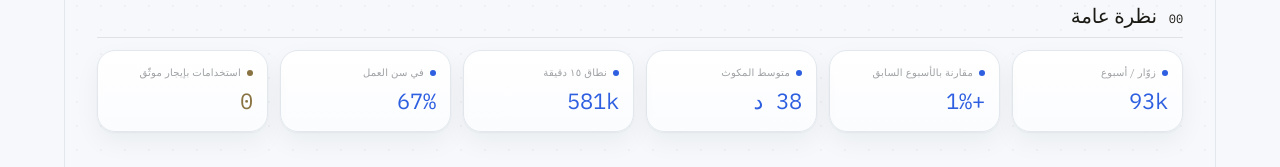
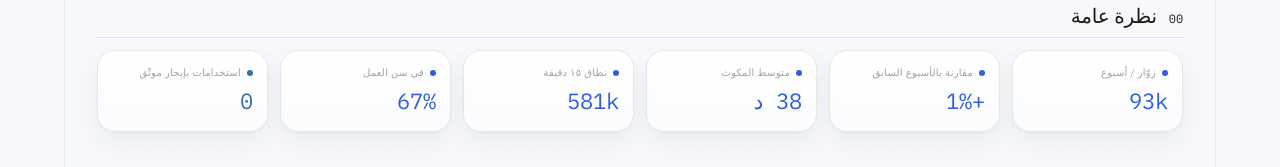
Before and after one commit to saleemzeidan123/satmarkets, a Next.js app: page /ar/area in a window 1280 px wide. Shown: the part 376-543 px from the top of the page. Built offline with nearby package versions, Linux system fonts and the light colour scheme; no server answers; the database is empty.

Commit message:
feat(brand): purge residual brass to Harbor/Azure across CSS and data-viz

```diff
--- a/src/app/[locale]/area/page.tsx
+++ b/src/app/[locale]/area/page.tsx
@@ -5,7 +5,7 @@ import { getSupabaseServer } from "@/lib/supabase/server";
 import { assetLabel } from "@/lib/labels";
 
 const TEAL = "#2E5FE0";
-const GOLD = "#8A7342";
+const GOLD = "#3A6EA5";
 
 const DISTRICTS = [
   { id: "d1111111-1111-1111-1111-111111111111", en: "KAFD", ar: "واجهة الرياض المالية" },
--- a/src/app/[locale]/building/[id]/page.tsx
+++ b/src/app/[locale]/building/[id]/page.tsx
@@ -8,7 +8,7 @@ import ListingCard from "@/components/ListingCard";
 import { getDictionary } from "@/i18n/getDictionary";
 import type { Listing } from "@/lib/types";
 
-const TEAL = "#2E5FE0"; const GOLD = "#8A7342";
+const TEAL = "#2E5FE0"; const GOLD = "#3A6EA5";
 function rng(seed: number) { return () => { seed = (seed * 1103515245 + 12345) & 0x7fffffff; return seed / 0x7fffffff; }; }
 function hash(s: string) { let h = 0; for (let i = 0; i < s.length; i++) h = (h * 31 + s.charCodeAt(i)) >>> 0; return h; }
 
--- a/src/app/[locale]/hbu/page.tsx
+++ b/src/app/[locale]/hbu/page.tsx
@@ -88,7 +88,7 @@ export default async function HbuPage({ params, searchParams }: { params: { loca
                 <Sig label={t.avail} value={String(u.avail)} />
                 <Sig label={t.supply} value={String(u.supply)} />
               </div>
-              <div className="mt-3 flex h-1.5 overflow-hidden rounded-full bg-charcoal/[0.05]"><div className="h-full" style={{ width: `${Math.round(u.score*100)}%`, background:"#8A7342" }} /></div>
+              <div className="mt-3 flex h-1.5 overflow-hidden rounded-full bg-charcoal/[0.05]"><div className="h-full" style={{ width: `${Math.round(u.score*100)}%`, background:"#3A6EA5" }} /></div>
             </div>
           ))}
         </div>
--- a/src/styles/globals.css
+++ b/src/styles/globals.css
@@ -8,7 +8,7 @@ html { scroll-behavior: smooth; }
 body {
   background:
     radial-gradient(1100px 560px at 82% -12%, rgba(46,95,224,0.055), transparent 60%),
-    radial-gradient(820px 460px at -8% 2%, rgba(138,115,66,0.04), transparent 55%),
+    radial-gradient(820px 460px at -8% 2%, rgba(58,110,165,0.04), transparent 55%),
     #F6F8FB;
   color: #1C1A15;
   font-family: "Hanken Grotesk", system-ui, sans-serif;
@@ -21,7 +21,7 @@ a { transition: color .18s ease; }
 .eyebrow { font-size: 10.5px; letter-spacing: 0.2em; text-transform: uppercase; color:#2E5FE0; font-weight:600; }
 .hairline { height:1px; background: linear-gradient(90deg, transparent, rgba(28,33,38,0.12), transparent); }
 .card { background:#fff; border:1px solid rgba(28,33,38,0.08); border-radius:14px; box-shadow:0 1px 2px rgba(20,24,28,0.04), 0 8px 24px -14px rgba(20,24,28,0.10); transition: transform .2s ease, box-shadow .2s ease, border-color .2s ease; }
-.card:hover { transform: translateY(-3px); box-shadow:0 14px 34px -14px rgba(20,24,28,0.20); border-color: rgba(138,115,66,0.35); }
+.card:hover { transform: translateY(-3px); box-shadow:0 14px 34px -14px rgba(20,24,28,0.20); border-color: rgba(58,110,165,0.35); }
 .btn-gold { background: linear-gradient(180deg, #4F78E8, #2E5FE0); color:#fff; border-radius:10px; box-shadow:0 1px 0 rgba(255,255,255,0.18) inset, 0 6px 16px -8px rgba(46,95,224,0.5); transition: filter .18s ease, transform .1s ease; }
 .btn-gold:hover { filter: brightness(1.06); }
 .btn-gold:active { transform: translateY(1px); }
@@ -29,8 +29,8 @@ a { transition: color .18s ease; }
 .btn-ghost:hover { background: rgba(28,33,38,0.03); border-color: rgba(28,33,38,0.28); }
 .badge { display:inline-flex; align-items:center; gap:6px; font-size:11px; letter-spacing:0.04em; padding:3px 9px; border-radius:999px; }
 .badge-verified { background: rgba(46,95,224,0.08); color:#2E5FE0; border:1px solid rgba(46,95,224,0.18); }
-.badge-gold { background: rgba(91,100,112,0.10); color:#6E5B33; border:1px solid rgba(138,115,66,0.24); font-weight:500; }
-.asset-photo { position:relative; border-radius:12px; overflow:hidden; background: linear-gradient(135deg, rgba(138,115,66,0.18), rgba(46,95,224,0.10)), #E7ECF1; }
+.badge-gold { background: rgba(91,100,112,0.10); color:#2C557F; border:1px solid rgba(58,110,165,0.24); font-weight:500; }
+.asset-photo { position:relative; border-radius:12px; overflow:hidden; background: linear-gradient(135deg, rgba(58,110,165,0.18), rgba(46,95,224,0.10)), #E7ECF1; }
 .asset-photo::after { content:""; position:absolute; inset:0; background-image: linear-gradient(0deg, rgba(20,24,28,0.10), transparent 50%); }
 .input { width:100%; background:#fff; border:1px solid rgba(28,33,38,0.16); border-radius:10px; padding:10px 14px; transition: border-color .15s ease, box-shadow .15s ease; }
 .input:focus { outline:none; border-color: rgba(46,95,224,0.55); box-shadow:0 0 0 3px rgba(46,95,224,0.12); }
@@ -48,7 +48,7 @@ a { transition: color .18s ease; }
 .mesh {
   position:relative;
   background:
-    radial-gradient(760px 380px at 8% 4%, rgba(138,115,66,0.09), transparent 62%),
+    radial-gradient(760px 380px at 8% 4%, rgba(58,110,165,0.09), transparent 62%),
     radial-gradient(620px 380px at 96% -6%, rgba(46,95,224,0.08), transparent 60%),
     linear-gradient(180deg, #FAFBFD, #EEF1F5);
 }
@@ -83,7 +83,7 @@ a { transition: color .18s ease; }
   box-shadow: 0 1px 2px rgba(28,33,38,0.04), 0 10px 26px rgba(28,33,38,0.05);
   transition: border-color .25s ease, box-shadow .25s ease, transform .25s ease;
 }
-.intel-card:hover { border-color: rgba(138,115,66,0.4); box-shadow: 0 2px 4px rgba(28,33,38,0.05), 0 14px 34px rgba(28,33,38,0.08); }
+.intel-card:hover { border-color: rgba(58,110,165,0.4); box-shadow: 0 2px 4px rgba(28,33,38,0.05), 0 14px 34px rgba(28,33,38,0.08); }
 .intel-muted { color: rgba(28,33,38,0.6); }
 .intel-faint { color: rgba(28,33,38,0.42); }
 .intel-gold { color: #14181B; }
@@ -91,7 +91,7 @@ a { transition: color .18s ease; }
 .intel-chip-active { background: #2E5FE0; border-color: #2E5FE0; color: #fff; border-radius: 999px; }
 .intel-divider { height:1px; background: linear-gradient(90deg, transparent, rgba(28,33,38,0.10), transparent); }
 .tag-verified { background: rgba(46,95,224,0.08); color:#2E5FE0; border:1px solid rgba(46,95,224,0.22); }
-.tag-sample { background: rgba(138,115,66,0.10); color:#5b6470; border:1px solid rgba(91,100,112,0.28); }
+.tag-sample { background: rgba(58,110,165,0.10); color:#5b6470; border:1px solid rgba(91,100,112,0.28); }
 
 /* mobile: never allow horizontal scroll from full-bleed sections */
 html, body { overflow-x: clip; }
@@ -99,7 +99,7 @@ html, body { overflow-x: clip; }
 /* ---- advanced header ---- */
 .site-header { background: rgba(246,248,251,0.62); backdrop-filter: blur(14px) saturate(140%); border-bottom: 1px solid transparent; transition: background .25s ease, border-color .25s ease, box-shadow .25s ease; }
 .site-header.scrolled { background: rgba(246,248,251,0.9); border-bottom-color: rgba(28,33,38,0.08); box-shadow: 0 10px 30px -22px rgba(20,24,28,0.4); }
-.logo-mark { display:inline-flex; align-items:center; justify-content:center; width:30px; height:30px; border-radius:9px; background: linear-gradient(155deg,#9B8350,#6E5B33); box-shadow: 0 3px 10px -3px rgba(110,91,51,0.55), inset 0 1px 0 rgba(255,255,255,0.3); }
+.logo-mark { display:inline-flex; align-items:center; justify-content:center; width:30px; height:30px; border-radius:9px; background: linear-gradient(155deg,#3A6EA5,#2C557F); box-shadow: 0 3px 10px -3px rgba(44,85,127,0.55), inset 0 1px 0 rgba(255,255,255,0.3); }
 .nav-link { position:relative; white-space:nowrap; color: rgba(28,33,38,0.58); font-size:14px; font-weight:450; transition: color .18s ease; }
 .nav-link:hover { color:#1C1A15; }
 .nav-link::after { content:""; position:absolute; left:0; right:0; bottom:-7px; height:2px; border-radius:2px; background:#2E5FE0; transform: scaleX(0); transform-origin: var(--o, left); transition: transform .22s cubic-bezier(.2,.7,.2,1); }
```
